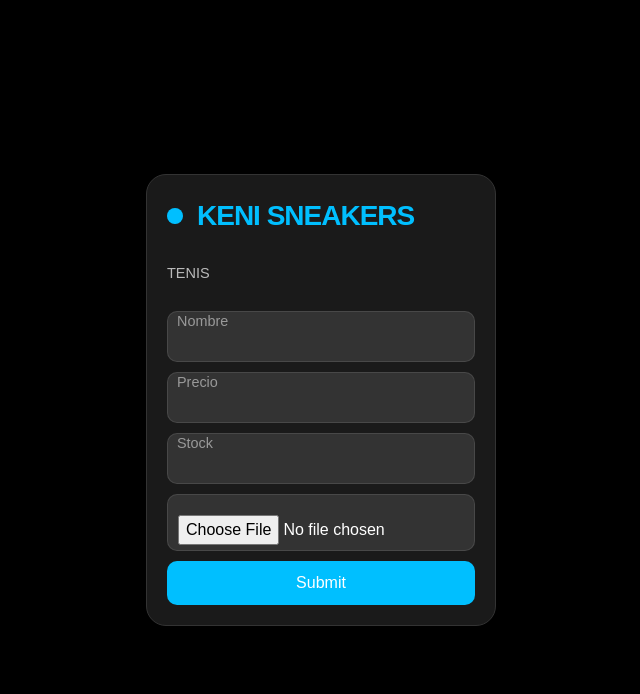
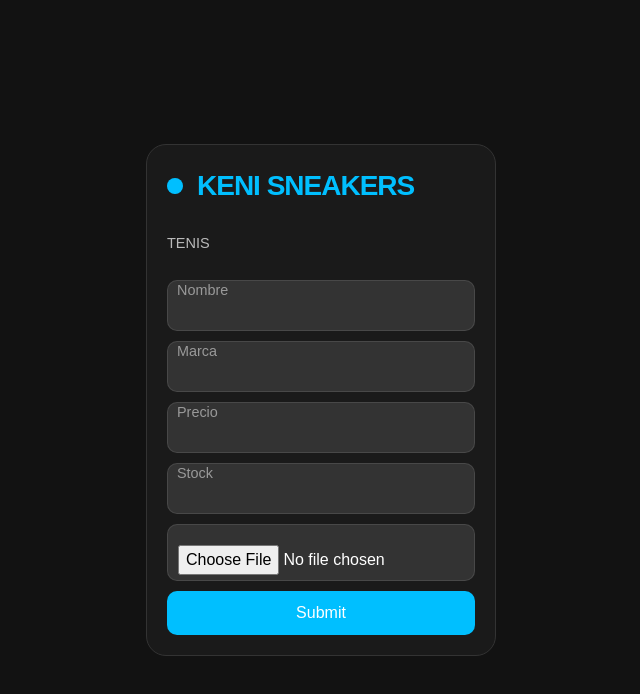
Before and after one commit to Andrex501/Tenis-Admin, a Vue app: page / in a window 1280 px wide. Shown: the top 694 px of the page, without its empty margins (319-959 px from the left). Built offline with nearby package versions, Linux system fonts and the light colour scheme.

Commit message:
actualizado 7

```diff
--- a/src/components/Formulario.vue
+++ b/src/components/Formulario.vue
@@ -8,6 +8,11 @@
     <label>
         <input v-model="nombre" class="input" type="text" required>
         <span>Nombre</span>
+    </label>
+
+    <label>
+        <input v-model="marca" class="input" type="text" required>
+        <span>Marca</span>
     </label>
 
     <label>
@@ -194,6 +199,7 @@ body {
 import { ref } from "vue";
 
 const nombre = ref('');
+const marca = ref('');
 const precio = ref('');
 const stock = ref('');
 const imagen = ref(null);
@@ -203,11 +209,14 @@ const cargarImagen = (event) => {
 };
 
 const subirProducto = async () => {
+
   const formData = new FormData();
-  formData.append("nombre", nombre.value);
+  formData.append("nombre", nombre.value.trim());
+  formData.append("marca", marca.value.trim());
   formData.append("precio", precio.value);
   formData.append("stock", stock.value);
   formData.append("imagen", imagen.value);
+
 
   try {
     const respuesta = await fetch("https://tenis-admin.onrender.com/productos", {
@@ -220,8 +229,10 @@ const subirProducto = async () => {
       console.log("Producto guardado:", datos);
       alert("Producto enviado correctamente");
 
+
       // Limpiar los campos después del envío
       nombre.value = '';
+      marca.value = '';
       precio.value = '';
       stock.value = '';
       imagen.value = null;
--- a/src/models/Producto.js
+++ b/src/models/Producto.js
@@ -2,6 +2,7 @@ import mongoose from "mongoose";
 
 const ProductoSchema = new mongoose.Schema({
   nombre: String,
+  marca: String,
   precio: Number,
   stock: Number,
   imagen: String,
--- a/src/router.js
+++ b/src/router.js
@@ -1,16 +1,10 @@
 import { createRouter, createWebHistory } from 'vue-router';
 import Formulario from './components/Formulario.vue'; // Asegúrate de que la ruta sea correcta
-import Principal from './components/Principal.vue';
 const routes = [
   {
     path: '/', // Página principal (puedes cambiar esto si es necesario)
     name: 'Formulario',
     component: Formulario, // Componente de inicio, si lo tienes
-  },
-  {
-    path: '/Principal', // Ruta para la página del formulario
-    name: 'principal',
-    component: Principal,
   },
 ];
 
```
Also changed, not shown: server.js (+15 -2 lines).
